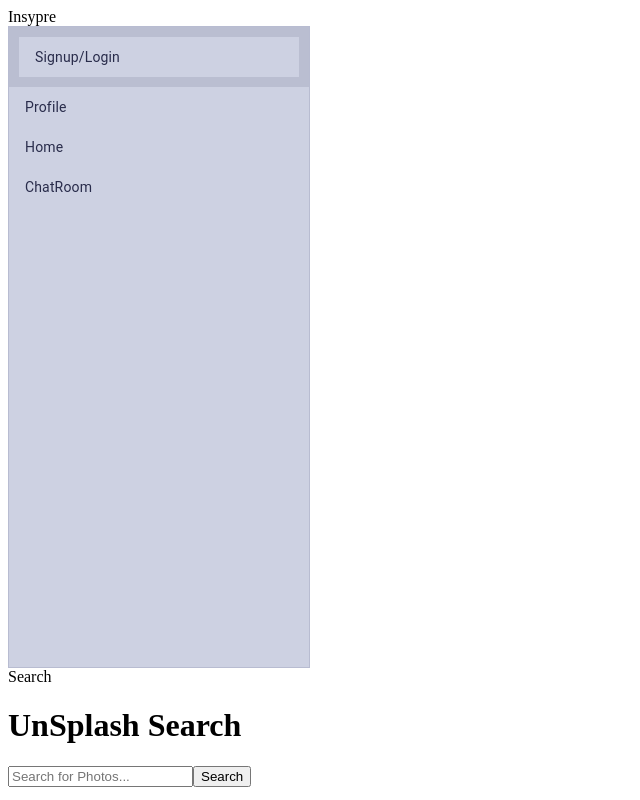
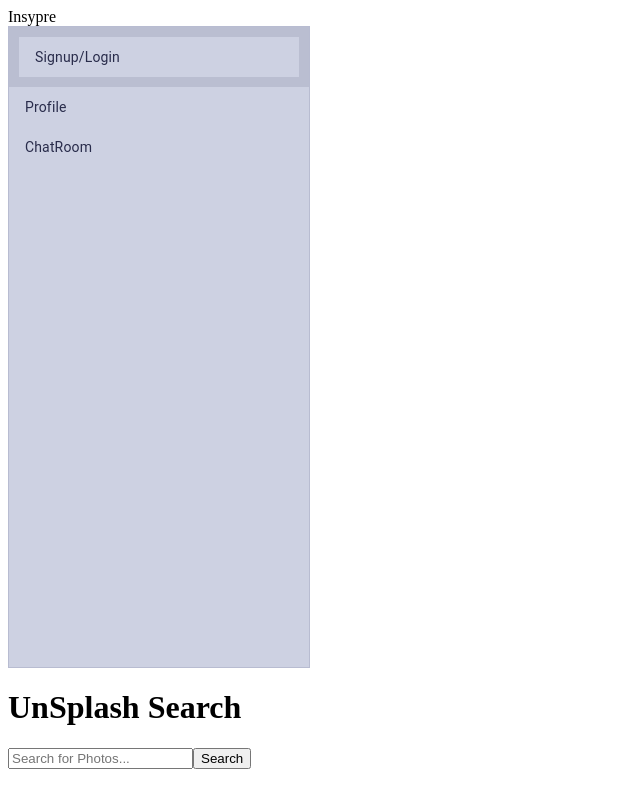
Before and after one commit to wengelgemu/inspyre, a React (Create React App) app: page /Home in a window 1280 px wide. Shown: the whole page, without its empty margins (0-640 px from the left). Built offline with nearby package versions, Linux system fonts and the light colour scheme.

Commit message:
taking off infinite scroll

```diff
--- a/package.json
+++ b/package.json
@@ -13,8 +13,11 @@
     "react": "^16.13.1",
     "react-bootstrap": "^1.0.1",
     "react-dom": "^16.13.1",
+    "react-infinite-scroll-component": "^5.0.4",
     "react-router-dom": "^5.1.2",
-    "react-scripts": "3.4.1"
+    "react-scripts": "3.4.1",
+    "react-select": "^3.1.0",
+    "styled-components": "^5.1.0"
   },
   "scripts": {
     "start": "react-scripts start",
--- a/src/App.js
+++ b/src/App.js
@@ -2,7 +2,6 @@ import React from 'react';
 import "./App.css";
 import Logo from "./Logo"
 import SideBar from "./SideBar"
-import Home from "./Home"
 import Search from "./Search"
 
 
@@ -11,7 +10,6 @@ export default function App() {
     <div className="App">
       <Logo />
       <SideBar />
-      <Home />
       <Search/>
     </div>
   );
--- a/src/Home.js
+++ /dev/null
@@ -1,5 +0,0 @@
-import React from "react"
-// Tigerlilly
-export default function Home() {
-    return <div>Search</div>
-}
--- a/src/Logo.js
+++ b/src/Logo.js
@@ -1,5 +1,6 @@
 import React from "react"
 // Wengel
+// upload image here and in public folder
 export default function Logo() {
     return <div>Insypre</div>
 }
--- a/src/Search.js
+++ b/src/Search.js
@@ -1,4 +1,4 @@
-import React, {useState} from "react";
+import React, {Component, useState} from "react";
 import ReactDOM from"react-dom";
 import axios from 'axios';
 
@@ -19,6 +19,7 @@ function Search() {
     })
 
   }
+
   return (
     <div className="App">
       <h1>UnSplash Search</h1>
@@ -35,4 +36,3 @@ export default Search;
 
 const rootElement = document.getElementById("root");
 ReactDOM.render(<Search/>, rootElement);
-//export default App;
--- a/src/SideBar.js
+++ b/src/SideBar.js
@@ -4,7 +4,6 @@ import "./SideBar.css";
 // not sure if needed here or just in app.js but leaving it just in case
 import Login from "./Login"
 import Profile from "./Profile"
-import Home from "./Home"
 import ChatRoom from "./ChatRoom"
 
 import List from '@material-ui/core/List'
@@ -38,14 +37,14 @@ export default function SideBar() {
                 </Switch>
             </Router>
 
-            <Router>
+            {/* <Router>
                 <Switch>
                     <ListItem button>
                         <ListItemText primary="Home" secondary= {Home}></ListItemText>
                     </ListItem>
                     <Route exact path="/Home" component={Home}></Route>
                 </Switch>
-            </Router>
+            </Router> */}
 
             <Router>
                 <Switch>
```
Also changed, not shown: 1 other file (tests, documents, lock files or other folders).
